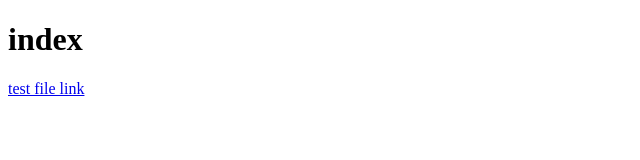
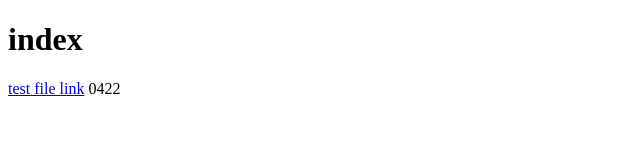
Before and after one commit to ncreative7/sbs, a plain HTML site: page index.html in a window 1280 px wide. Shown: the full height of the page, 0-640 px from the left. Drawn offline with Linux system fonts and the light colour scheme.

Commit message:
span add

```diff
--- a/index.html
+++ b/index.html
@@ -9,5 +9,6 @@
 <body>
     <h1>index</h1>
     <a href="test.html">test file link</a>
+    <span>0422</span>
 </body>
 </html>
```
